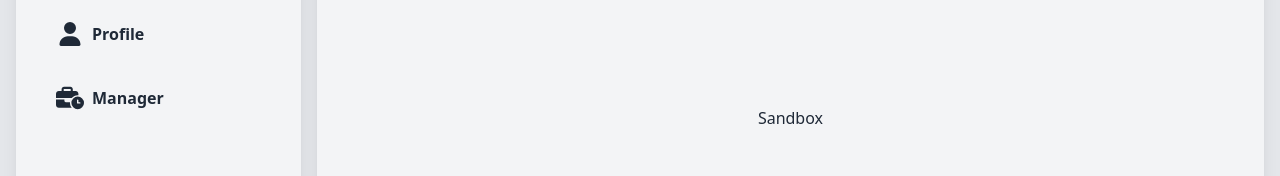
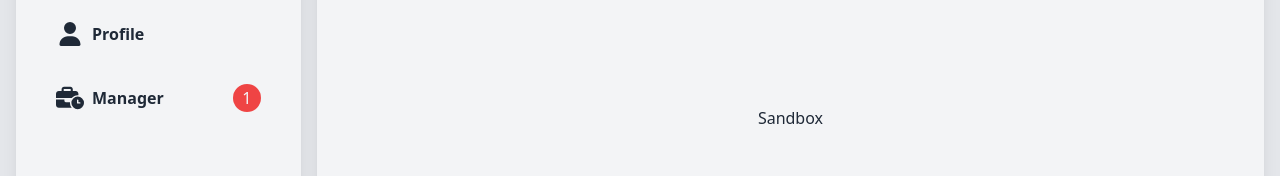
Before and after one commit to jussaw/timechaser, a React (Vite) app in the folder frontend/: page /sandbox in a window 1280 px wide. Shown: the part 282-458 px from the top of the page. Built offline with nearby package versions, Linux system fonts and the light colour scheme.

Commit message:
Update variable name

```diff
--- a/frontend/src/components/SideBar.jsx
+++ b/frontend/src/components/SideBar.jsx
@@ -21,7 +21,8 @@ export default function SideBar({ className }) {
   const renderDarkProfile = location.pathname === "/profile";
   const renderDarkManager = location.pathname === "/manager";
   //TODO: get managerPendingSubmissions count from
-  const [managerPendingSubmissions, setManagerPendingSubmissions] = useState(0);
+  const [managerPendingSubmissionsCount, setManagerPendingSubmissionsCount] =
+    useState(1);
   //TODO: get user role and confirm if manager
   const [isManager, setIsManager] = useState(true);
   return renderSidebar ? (
@@ -76,9 +77,9 @@ export default function SideBar({ className }) {
           >
             <FontAwesomeIcon className="sidebar-icon" icon={faBusinessTime} />
             <div className="sidebar-button-icon"> Manager</div>
-            {managerPendingSubmissions != 0 && (
+            {managerPendingSubmissionsCount != 0 && (
               <span className="ml-auto flex h-6 w-6 items-center justify-center rounded-full bg-custom-red p-3.5 text-custom-white">
-                {managerPendingSubmissions}
+                {managerPendingSubmissionsCount}
               </span>
             )}
           </Link>
```
